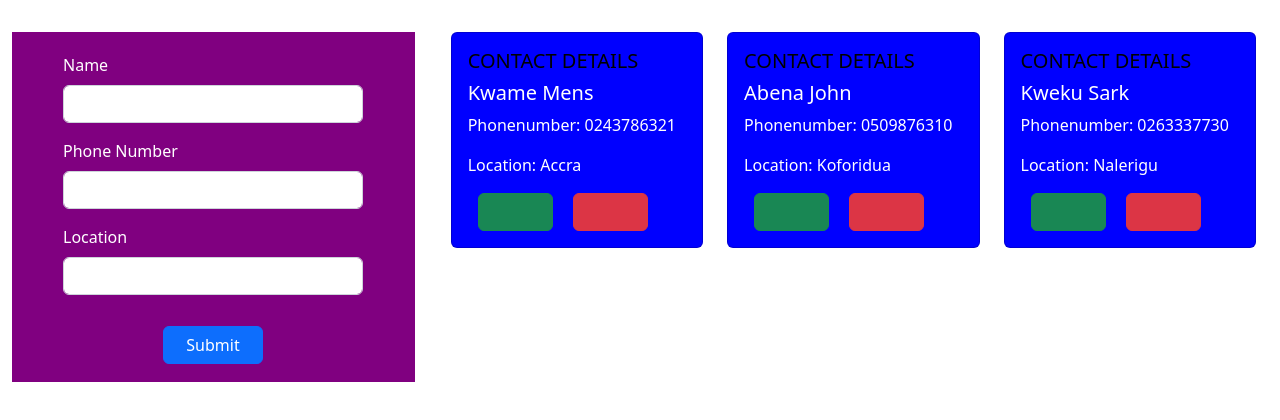
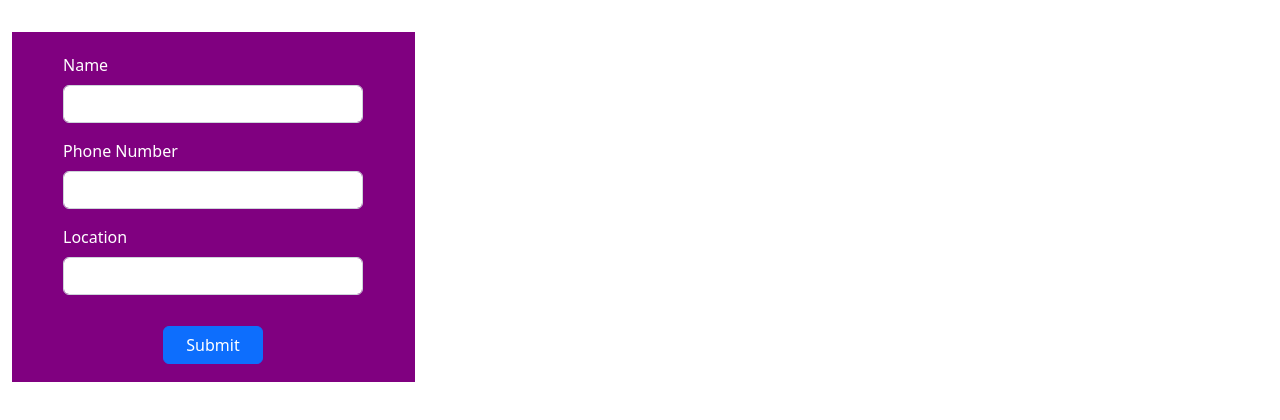
Before and after one commit to Reneock/react-contact-crud, a React (Create React App) app: page / in a window 1280 px wide. Shown: the top 420 px of the page. Built offline with nearby package versions, Linux system fonts and the light colour scheme; some icons are missing.

Commit message:
creating and adding data in redux

```diff
--- a/package.json
+++ b/package.json
@@ -14,6 +14,7 @@
     "react-redux": "^8.0.2",
     "react-scripts": "5.0.1",
     "redux": "^4.2.0",
+    "uuid": "^9.0.0",
     "web-vitals": "^2.1.4"
   },
   "scripts": {
--- a/src/App.js
+++ b/src/App.js
@@ -6,11 +6,7 @@ import ContactsForm from "./components/ContactsForm";
 import './App.css';
 
 function App() {
-	const [contacts, setContacts] = useState([
-		{ name: "Kwame Mens", phonenumber: "0243786321", location: "Accra", id:"1cd" },
-		{ name: "Abena John", phonenumber: "0509876310", location: "Koforidua", id:"2cd" },
-		{ name: "Kweku Sark", phonenumber: "0263337730", location: "Nalerigu", id:"3cd" }
-	]);
+	const [contacts, setContacts] = useState([]);
 
 	const addNewContact = (contact) => {
 		contact.id = Math.random().toString();
--- /dev/null
+++ b/src/actions/contactActions.js
@@ -0,0 +1,6 @@
+export const addContact =(newContact)=>{
+  return{
+    type:"ADD_CONTACT",
+    payload:newContact
+  }
+}
--- a/src/components/Contacts.jsx
+++ b/src/components/Contacts.jsx
@@ -1,12 +1,13 @@
 import React from "react";
 import {Container, Row} from "react-bootstrap";
 import Contact from "./Contact";
+import { connect } from 'react-redux';
 
 function Contacts(props) {
 	return (
     <Container>
 		  <Row>
-			  {props.contactInfo.map((item) =>
+			  {props.contactsData.map((item) =>
           { return <Contact contactInfo={item} key={item.id} deleteContact={props.deleteContact} editContact={props.editContact}/>
           }
          )
@@ -16,4 +17,10 @@ function Contacts(props) {
 	);
 }
 
-export default Contacts;
+const mapStateToProps = (state) => {
+    return {
+      contactsData: state.contacts,
+    };
+};
+
+export default connect(mapStateToProps) (Contacts);
--- a/src/components/ContactsForm.jsx
+++ b/src/components/ContactsForm.jsx
@@ -1,6 +1,9 @@
 import React from "react";
 import { useState } from "react";
 import { Form, Button } from "react-bootstrap";
+import {addContact} from '../actions/contactActions';
+import {connect} from 'react-redux';
+import {v4 as uuid} from "uuid";
 
 function ContactsForm(props) {
 	const [name, setName] = useState("");
@@ -14,7 +17,8 @@ function ContactsForm(props) {
 
 	const handleSubmit = (e) => {
 		e.preventDefault();
-		props.newContact({name, phonenumber, location});
+		props.addNewContact({id: uuid(), name, phonenumber, location});
+		console.log ({id: uuid(), name, phonenumber, location});
 		setName("");
 		setPhonenumber("");
 		setLocation("");
@@ -44,4 +48,8 @@ function ContactsForm(props) {
 	);
 }
 
-export default ContactsForm;
+const mapDispatchToProps =  {
+  addNewContact: addContact,
+};
+
+export default connect (null, mapDispatchToProps) (ContactsForm);
--- a/src/reducers/contactReducer.js
+++ b/src/reducers/contactReducer.js
@@ -1,18 +1,17 @@
 let initialState = {
-  contacts: [
-    { name: "Kwame Mens", phonenumber: "0243786321", location: "Accra", id:"1cd" },
-		{ name: "Abena John", phonenumber: "0509876310", location: "Koforidua", id:"2cd" },
-		{ name: "Kweku Sark", phonenumber: "0263337730", location: "Nalerigu", id:"3cd" },
-  ],
+  contacts: [],
 };
 
 
 
 let contactReducer =(state=initialState, action)=>{
-	//WRITE IF ELSE LOGIC TO HANDLE action
-	//
-  return state
+  switch(action.type){
+	case "ADD_CONTACT":
+    return {...state, contacts: [...state.contacts, action.payload] };
 
-}
+    default:
+    return state
+  }
+};
 
 export default contactReducer;
```
Also changed, not shown: 1 other file (tests, documents, lock files or other folders).
